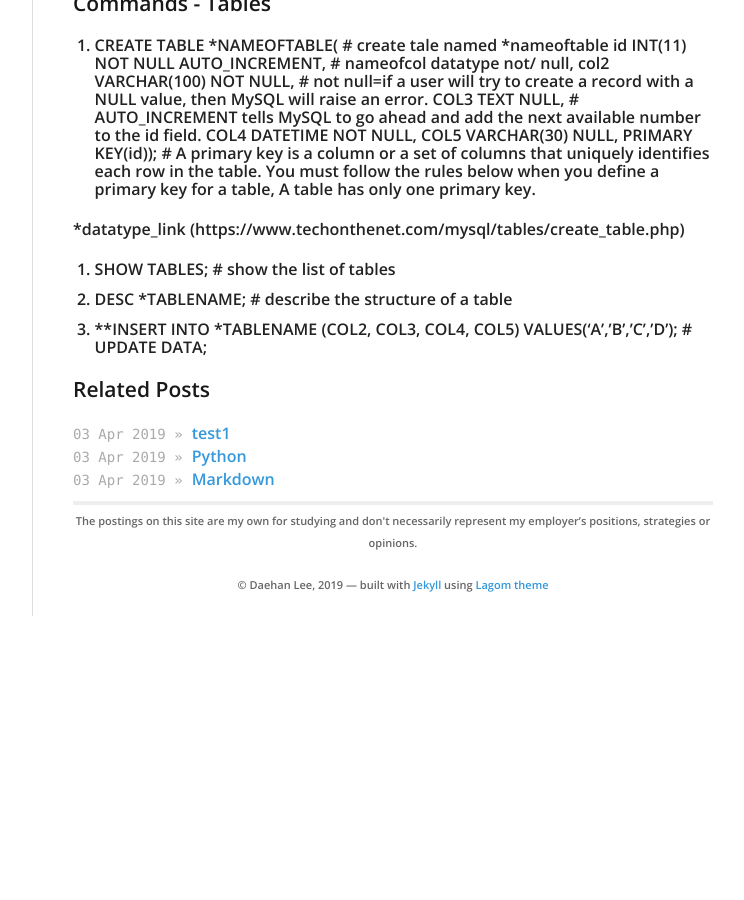
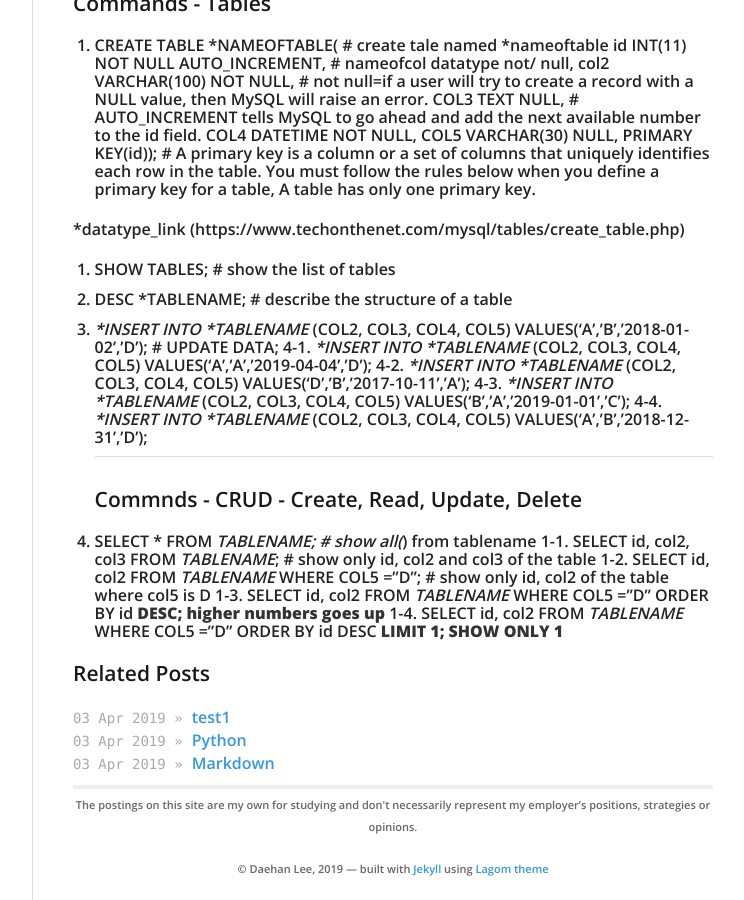
Before and after one commit to daehan0226/Study, a Jekyll site: the page built from _posts/2019-04-03-MYSQL.md, in a window 1280 px wide and 900 px high, scrolled down 1589 px. Shown: the whole window, without its empty margins (378-1122 px from the left). Built offline with Jekyll 4.4.1, drawn with Linux system fonts in a browser that asks for light colours; before the commit the page ends 2205 px from its top, so only the background shows below that.

Commit message:
Update 2019-04-03-MYSQL.md

```diff
--- a/_posts/2019-04-03-MYSQL.md
+++ b/_posts/2019-04-03-MYSQL.md
@@ -59,4 +59,15 @@ Bitnami WAMP Stack provides a complete **PHP, MySQL and Apache development envir
 
   2. SHOW TABLES; # show the list of tables
   3. DESC *TABLENAME; #  describe the structure of a table
-  4. **INSERT INTO *TABLENAME (COL2, COL3, COL4, COL5) VALUES('A','B','C','D'); # UPDATE DATA;
+  4. **INSERT INTO *TABLENAME* (COL2, COL3, COL4, COL5) VALUES('A','B','2018-01-02','D'); # UPDATE DATA;
+  4-1. **INSERT INTO *TABLENAME* (COL2, COL3, COL4, COL5) VALUES('A','A','2019-04-04','D');
+  4-2. **INSERT INTO *TABLENAME* (COL2, COL3, COL4, COL5) VALUES('D','B','2017-10-11','A');
+  4-3. **INSERT INTO *TABLENAME* (COL2, COL3, COL4, COL5) VALUES('B','A','2019-01-01','C');
+  4-4. **INSERT INTO *TABLENAME* (COL2, COL3, COL4, COL5) VALUES('A','B','2018-12-31','D');
+- - -
+### Commnds - CRUD - Create, Read, Update, Delete
+  1. SELECT * FROM *TABLENAME; # show all(*) from tablename
+  1-1. SELECT id, col2, col3 FROM *TABLENAME*; # show only id, col2 and col3 of the table
+  1-2. SELECT id, col2 FROM *TABLENAME* WHERE COL5 ="D";  # show only id, col2 of the table where col5 is D
+  1-3. SELECT id, col2 FROM *TABLENAME* WHERE COL5 ="D" ORDER BY id **DESC; higher numbers goes up**
+  1-4. SELECT id, col2 FROM *TABLENAME* WHERE COL5 ="D" ORDER BY id DESC **LIMIT 1; SHOW ONLY 1**
```
